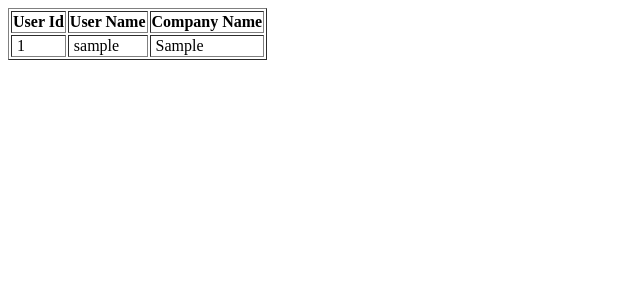
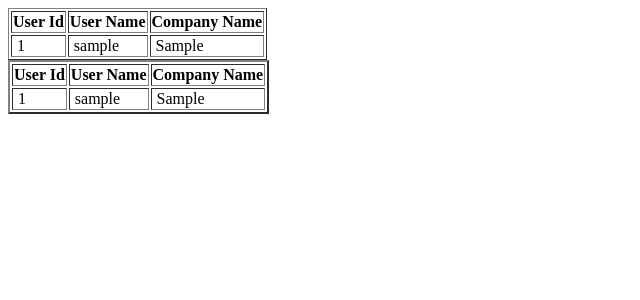
Before and after one commit to syedfaizalalatas/purple-cucumber, a CodeIgniter app: page /database/index.php/user_details/index in a window 1280 px wide. Shown: the top 300 px of the page, without its empty margins (0-640 px from the left). Run offline with CodeIgniter, Linux system fonts and the light colour scheme; tables that the repository leaves empty or names only in its code hold one stand-in row (values such as "Sample post").

Commit message:
made changes for two ways of displaying db data

```diff
--- a/application/controllers/User_details.php
+++ b/application/controllers/User_details.php
@@ -22,7 +22,9 @@ class User_details extends CI_Controller {
  {
   $this->load->model('user_model');
   $data["userArray"] = $this->user_model->return_users();
+  $data2["userArray2"] = $this->user_model->return_users2();
   $this->load->view('user_view', $data);
+  $this->load->view('user_view2', $data2);
 	}
 
 
--- a/application/models/User_model.php
+++ b/application/models/User_model.php
@@ -7,5 +7,11 @@
    $apo = $query->result_array();
    return $query->result_array();
   }
+  function return_users2() {
+   $this->load->database();
+   $query2 = $this->db->query("SELECT * FROM user");
+   //$apo = $query2->result_array();
+   return $query2->result();
+  }
  }
 ?>
--- a/application/views/user_view.php
+++ b/application/views/user_view.php
@@ -26,7 +26,8 @@
    }
   ?>
  </table>
-</body>
+
+ </body>
 </html>
 
 <?php
```
